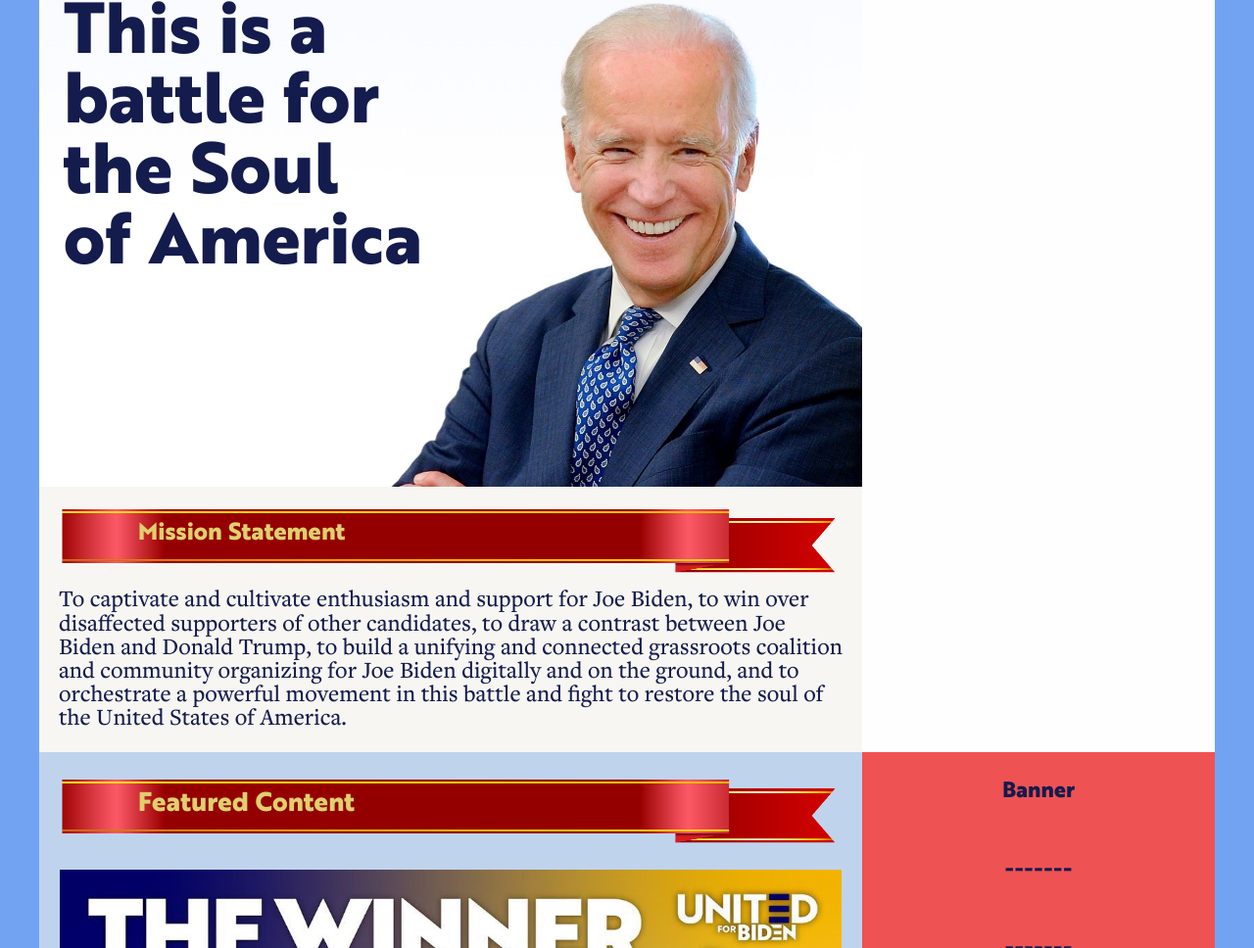
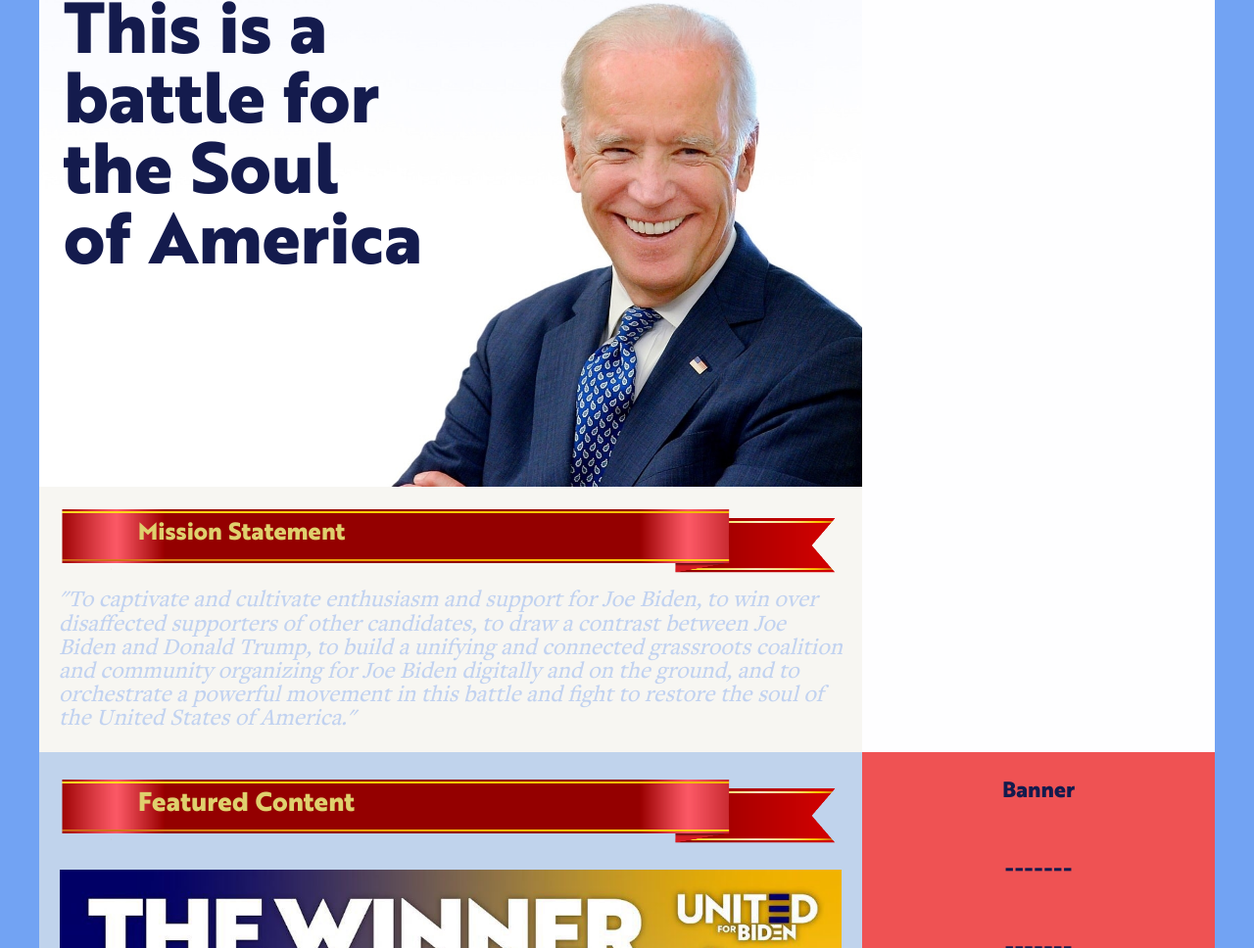
Before and after one commit to UnitedForBiden/Design, a plain HTML site: page index.html in a window 1280 px wide. Shown: the part 203-1171 px from the top of the page at 98% size. Drawn offline with Linux system fonts and the light colour scheme.

Commit message:
Update index.html

```diff
--- a/index.html
+++ b/index.html
@@ -77,7 +77,7 @@
                     </div>
                 </section>
                 <section class="monoCol">
-                    <p style="font-family: 'FreightText Pro Medium Regular'; padding: 0 20px 20px; font-size: 1.1em;">To captivate and cultivate enthusiasm and support for Joe Biden, to win over disaffected supporters of other candidates, to draw a contrast between Joe Biden and Donald Trump, to build a unifying and connected grassroots coalition and community organizing for Joe Biden digitally and on the ground, and to orchestrate a powerful movement in this battle and fight to restore the soul of the United States of America.</p>
+                    <p style="font-family: 'FreightText Pro Medium Regular'; padding: 0 20px 20px; font-size: 1.1em; font-style: italic; color:#C1D2F0;">"To captivate and cultivate enthusiasm and support for Joe Biden, to win over disaffected supporters of other candidates, to draw a contrast between Joe Biden and Donald Trump, to build a unifying and connected grassroots coalition and community organizing for Joe Biden digitally and on the ground, and to orchestrate a powerful movement in this battle and fight to restore the soul of the United States of America."</p>
                 </section>
                 <section class="monoCol" id="featured">
                     <div id="featSide">
```
